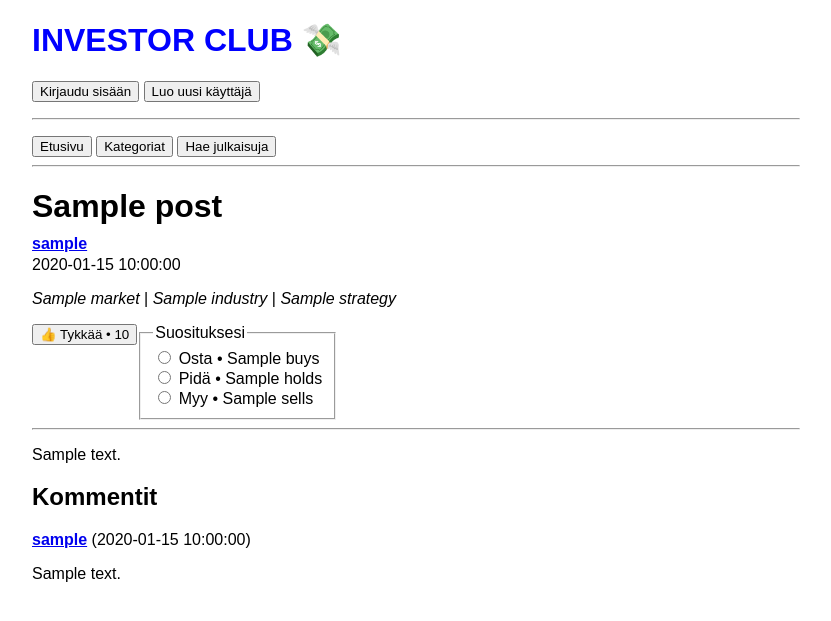
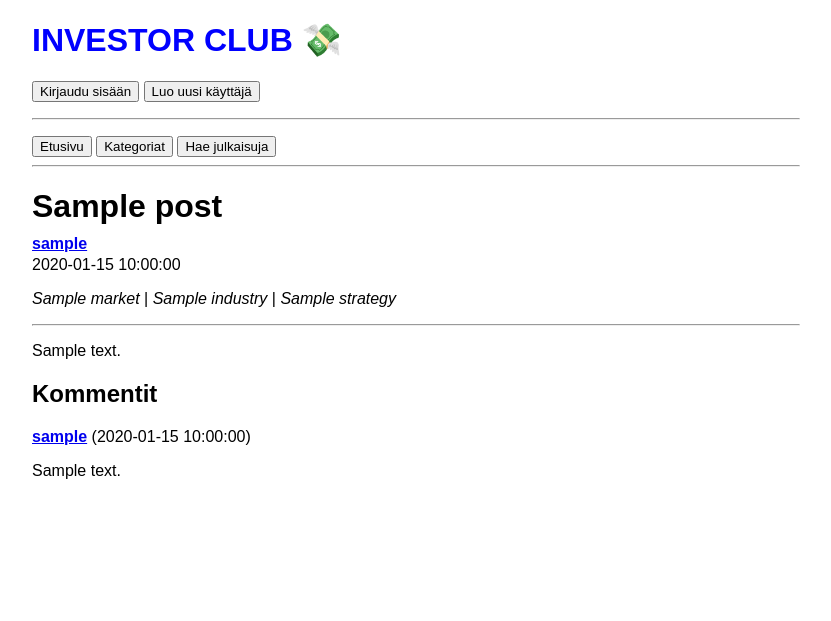
Before and after one commit to jopezizi/investor-club, a Flask app: template templates/post.html in a window 1280 px wide. Shown: the top 621 px of the page, without its empty margins (224-1055 px from the left). Run offline with Flask 3, Linux system fonts and the light colour scheme; the template is opened without the code that fills it: most values are stand-ins (such as "Sample title", 1, 10 or a date in 2020).

Commit message:
Refactor post recommendation forms: improve structure and visibility of reactions section, and ensure CSRF token handling is consistent across forms.

```diff
--- a/templates/post.html
+++ b/templates/post.html
@@ -34,17 +34,19 @@
     {% elif post.recommendation == 'Pidä'%}
     <h3 class="hold-recommendation-box">{{ post.recommendation }}</h3>
     {% endif %}
-    <div class = "reactions">
+    {% if session.user_id %}
+    <div class="reactions">
       <form action="/post/{{post.id}}/toggle-like" method="post">
         {% if liked %}
         <button>&#128078; Poista tykkäys &bull; {{post.likes}}</button>
         {% else %}
-      <button> &#128077; Tykkää &bull; {{post.likes}}</button>
+        <button>&#128077; Tykkää &bull; {{post.likes}}</button>
         {% endif %}
         <input type="hidden" name="csrf_token" value="{{ session.csrf_token }}" />
       </form>
+
       {% if post.user_id != session.user_id %}
-        <form action="/post/{{post.id}}/update-recommendation" method ="post">
+      <form action="/post/{{post.id}}/update-recommendation" method="post">
         <fieldset>
           <legend>Suosituksesi</legend>
           <input type="radio" id="buy" onchange="this.form.submit()" name="recommendation" value="buy" />
@@ -54,8 +56,8 @@
           <label for="hold">Pidä &bull; {{post.holds}}</label><br />
 
           <input type="radio" id="sell" onchange="this.form.submit()" name="recommendation" value="sell" />
-            <label for="sell">Myy &bull; {{post.sells}}</label>
-            <br>
+          <label for="sell">Myy &bull; {{post.sells}}</label><br />
+
           {% if current_recommendation %}
           <button type="submit" name="recommendation" value="clear">Poista valinta</button>
           {% endif %}
@@ -64,6 +66,7 @@
       </form>
       {% endif %}
     </div>
+    {% endif %}
     {%if post.user_id == session.user_id %}
     <p>
       <a href="/edit/{{ post.id }}">Muokkaa</a> |
```
Lines whose indentation alone changed are shown as unchanged.
